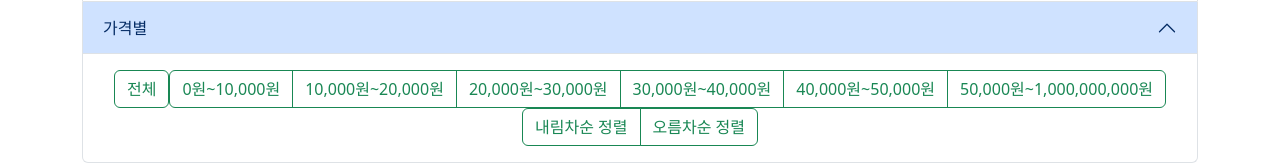
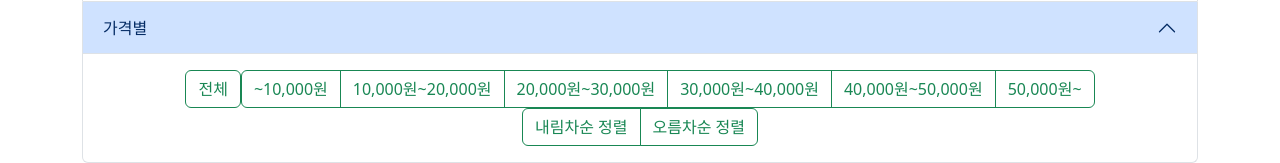
Before and after one commit to 188X187/chiikawa_shopping, a React (Create React App) app: page /list in a window 1280 px wide. Shown: the part 202-365 px from the top of the page. Built offline with nearby package versions, Linux system fonts and the light colour scheme; no server answers.

Commit message:
필터 라디오 버튼 최적화

```diff
--- a/src/components/search/Filter2.js
+++ b/src/components/search/Filter2.js
@@ -21,29 +21,18 @@ export default function FilterV2() {
 
     // 카테고리 온클릭 이벤트 함수
     const handleCateClick = (value) => {
-        if (selectedCateBtn !== value) {
             setSelectedCateBtn(value)
-        } else {
-            setSelectedCateBtn(value)
-        }
+
     }
 
     // 가격 정렬 시 필요한 배열
-    const priceTitle = ["0원~10,000원", "10,000원~20,000원", "20,000원~30,000원", "30,000원~40,000원", "40,000원~50,000원", "50,000원~1,000,000,000원"]
+    const priceTitle = ["~10,000원", "10,000원~20,000원", "20,000원~30,000원", "30,000원~40,000원", "40,000원~50,000원", "50,000원~"]
     const startPrice = ["0", "10000", "20000", "30000", "40000", "50000"];
     const endPrice = ["10000", "20000", "30000", "40000", "50000", "1000000000"];
 
     // 가격 온클릭 이벤트 함수
     const handlePriceClick = (value) => {
-        // 클릭된 버튼이 현재 선택된 값이 아니라면 선택한 값을 변경합니다.
-        if (selectePriceBtn !== value) {
             setSelectedPriceBtn(value);
-
-        } else {
-            // 이미 선택된 버튼을 다시 클릭했을 때는 선택을 해제합니다.
-            setSelectedPriceBtn(null);
-
-        }
     };
 
     return (
```
